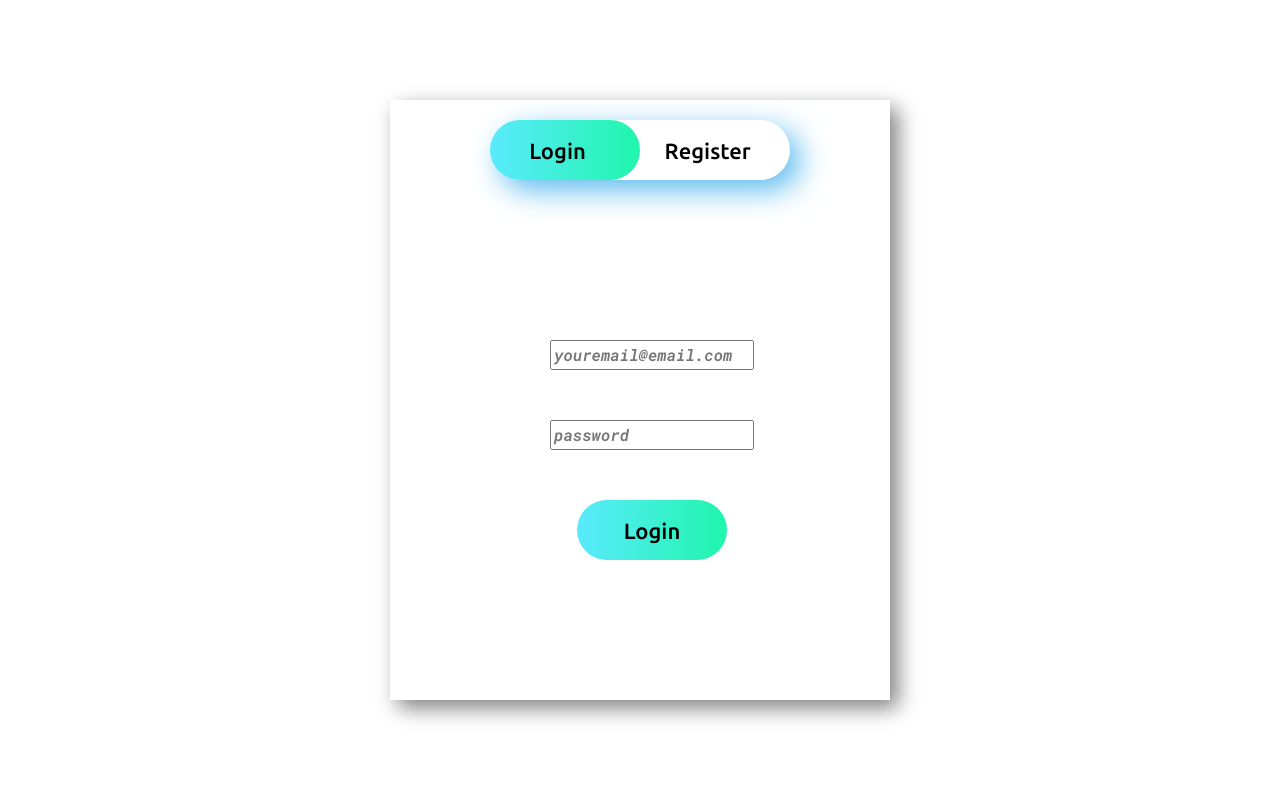
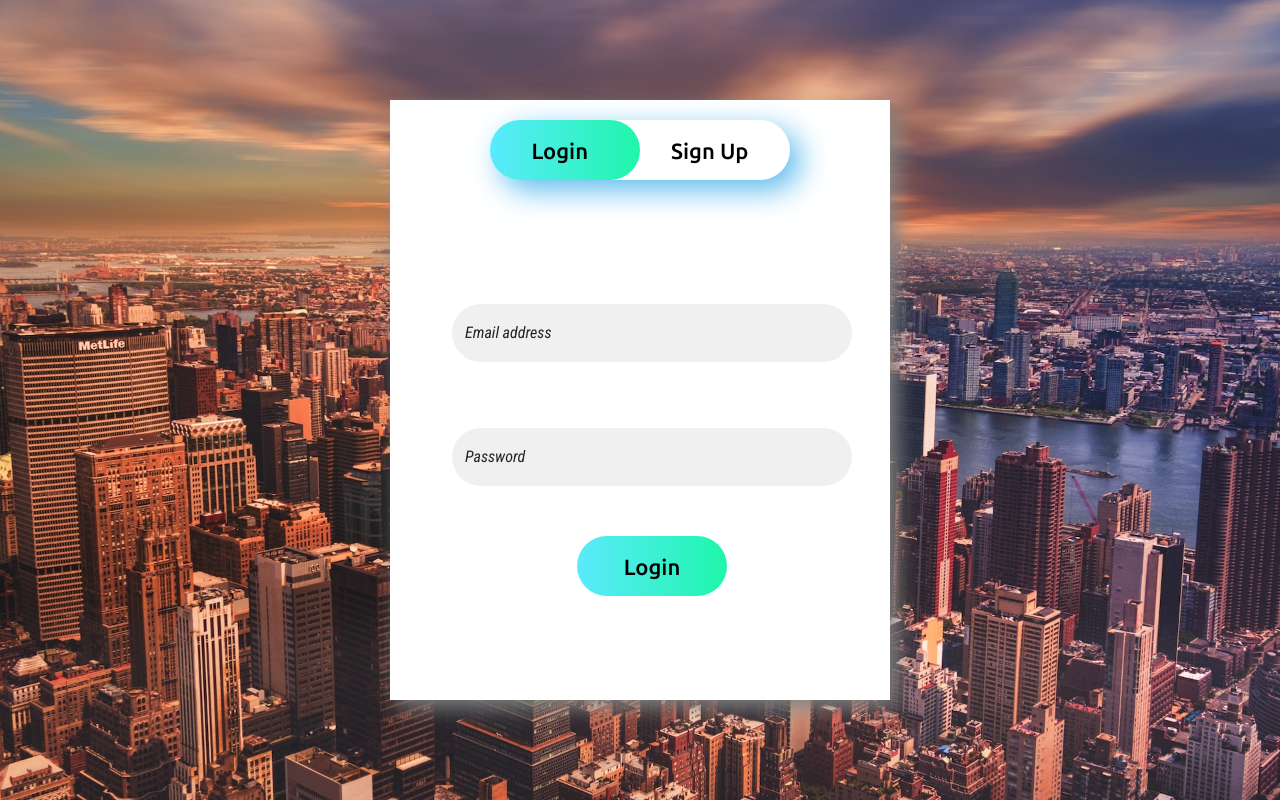
Before and after one commit to Borkata02/Login_Register_Form, a plain HTML site: page index.html in a window 1280 px wide. Drawn offline with nearby package versions, Linux system fonts and the light colour scheme.

Commit message:
Fonts/Ripple effect

```diff
--- a/index.html
+++ b/index.html
@@ -10,6 +10,8 @@
     <script src="https://code.jquery.com/jquery-3.7.0.min.js" integrity="sha256-2Pmvv0kuTBOenSvLm6bvfBSSHrUJ+3A7x6P5Ebd07/g=" crossorigin="anonymous"></script>
 </head>
 <body>
+    <div class="background">
+    </div>
     <div class="form">
         <div class="container">
             <div class="row">
@@ -17,19 +19,37 @@
                     <div class="slider"></div>
                     <div class="btns">
                         <button class="login">Login</button>
-                        <button class="register">Register</button>
+                        <button class="register">Sign Up</button>
                     </div>
                     <div class="form-section">
                         <div class="login-form">
-                            <input type="email" class=" email ele" placeholder="youremail@email.com">
-                            <input type="password" class="pass ele" placeholder="password">
-                            <button class="clkbtn">Login</button>
+                            <div class="form-floating mb-3">
+                                <input type="email" class="form-control" id="floatingInput" placeholder="name@example.com">
+                                <label for="floatingInput">Email address</label>
+                              </div>
+                              <div class="form-floating">
+                                <input type="password" class="form-control" id="floatingPassword" placeholder="Password">
+                                <label for="floatingPassword">Password</label>
+                              </div>
+                            <button class="clkbtn" >Login</button>
                         </div>
                         <div class="register-form">
-                            <input type="text" class="name ele" placeholder="Enter your name">
-                            <input type="email" class=" email ele" placeholder="youremail@email.com">
-                            <input type="password" class="pass ele"placeholder="Password">
-                            <input type="password" class="conf_pass ele" placeholder="Confirm Password">
+                            <div class="form-floating">
+                                <input type="text" class="form-control"  id="floatingName" placeholder="Enter your name">
+                                <label for="floatingName">Name</label>
+                            </div>
+                            <div class="form-floating">
+                                <input type="email" class="form-control" id="floatingEmail" placeholder="youremail@email.com">
+                                <label for="floatingEmail">Email</label>
+                            </div>
+                            <div class="form-floating">
+                                <input type="password" class="form-control"id="floatingPass" placeholder="Password">
+                                <label for="floatingPass">Password</label>
+                            </div>
+                            <div class="form-floating">
+                                <input type="password" class="form-control" id="floatingConf" placeholder="Confirm Password">
+                                <label for="floatingConf">Confirm Password</label>
+                            </div>
                             <button class="clkbtn"> Sign Up</button>
                         </div>
                     </div>
@@ -45,20 +65,49 @@ let login = document.querySelector(".login");
 let slider = document.querySelector(".slider");
 let formSection = document.querySelector(".form-section");
 let form = document.querySelector(".form")
+let img = document.querySelector(".background")
 
 signup.addEventListener("click", () => {
     slider.classList.add("moveslider");
     formSection.classList.add("form-section-move");
     formSection.classList.remove("form-section-login");
-    slider.classList.add("slider-right");
+    img.classList.add("img-left");
 });
 
 login.addEventListener("click", () => {
     slider.classList.remove("moveslider");
     formSection.classList.remove("form-section-move");
     formSection.classList.add("form-section-login");
-    slider.classList.remove("slider-right");
+    img.classList.remove("img-left");
 });
+
+
+function createRipple(event) {
+  const button = event.currentTarget;
+
+  const circle = document.createElement("span");
+  const diameter = Math.max(button.clientWidth, button.clientHeight);
+  const radius = diameter / 2;
+
+  circle.style.width = circle.style.height = `${diameter}px`;
+  circle.style.left = `${event.clientX - button.offsetLeft - radius}px`;
+  circle.style.top = `${event.clientY - button.offsetTop - radius}px`;
+  circle.classList.add("ripple");
+
+  const ripple = button.getElementsByClassName("ripple")[0];
+
+  if (ripple) {
+    ripple.remove();
+  }
+
+  button.appendChild(circle);
+}
+
+const buttons = document.getElementsByClassName("clkbtn");
+for (const button of buttons) {
+  button.addEventListener("click", createRipple);
+}
+
     </script>
 </body>
 </html>
```
Also changed, not shown: img/background2.jpg (added), 1 other file.
